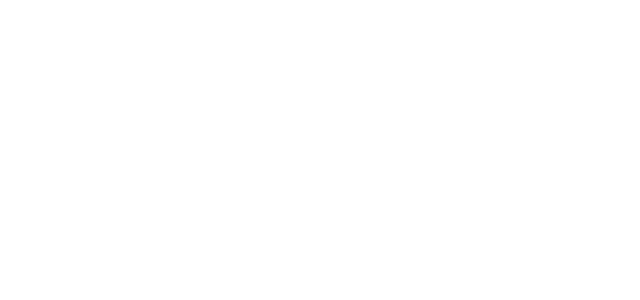
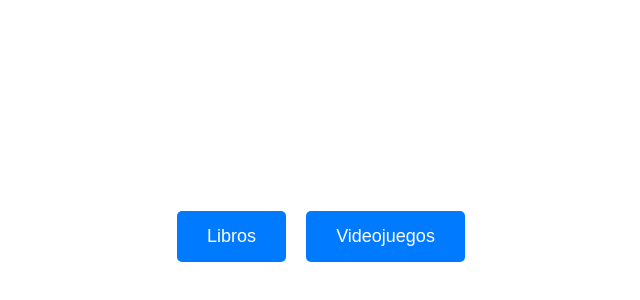
Before and after one commit to JavierDCH12/WebAppChristmasGifts, an Angular app in the folder front/app-front/: page /category-selection in a window 1280 px wide. Before the commit this address led to /. Shown: the part 172-472 px from the top of the page, without its empty margins (319-959 px from the left). Built offline with nearby package versions, Linux system fonts and the light colour scheme.

Commit message:
implementation of the category selection component

```diff
--- a/front/app-front/src/app/app.routes.ts
+++ b/front/app-front/src/app/app.routes.ts
@@ -9,7 +9,7 @@
     { path: 'login', component: AuthLoginComponent},
     //{ path: 'home', component: HomeComponent},
     { path: '', redirectTo: 'register' , pathMatch: 'full' },
-    { path: 'category-selections', component: CategorySelectionComponent}
+    { path: 'category-selection', component: CategorySelectionComponent}
 
 
 ];
--- a/front/app-front/src/app/components/category-selection/category-selection.component.html
+++ b/front/app-front/src/app/components/category-selection/category-selection.component.html
@@ -1,4 +1,4 @@
 <div class="button-container">
-  <button class="category-button">Libros</button>
-  <button class="category-button">Videojuegos</button>
+  <button class="category-button" (click)="selectCategory('libros')">Libros</button>
+  <button class="category-button" (click)="selectCategory('videojuegos')">Videojuegos</button>
 </div>
--- a/front/app-front/src/app/components/category-selection/category-selection.component.scss
+++ b/front/app-front/src/app/components/category-selection/category-selection.component.scss
@@ -7,7 +7,22 @@
 
 .category-button {
   margin: 0 10px; /* Space between buttons */
-  padding: 10px 20px;
-  font-size: 16px;
+  padding: 15px 30px;
+  font-size: 18px;
   cursor: pointer;
+  border: none;
+  border-radius: 5px;
+  background-color: #007bff;
+  color: white;
+  transition: background-color 0.3s, transform 0.3s;
 }
+
+.category-button:hover {
+  background-color: #0056b3;
+  transform: scale(1.05);
+}
+
+.category-button:active {
+  background-color: #004494;
+  transform: scale(1);
+}
```
